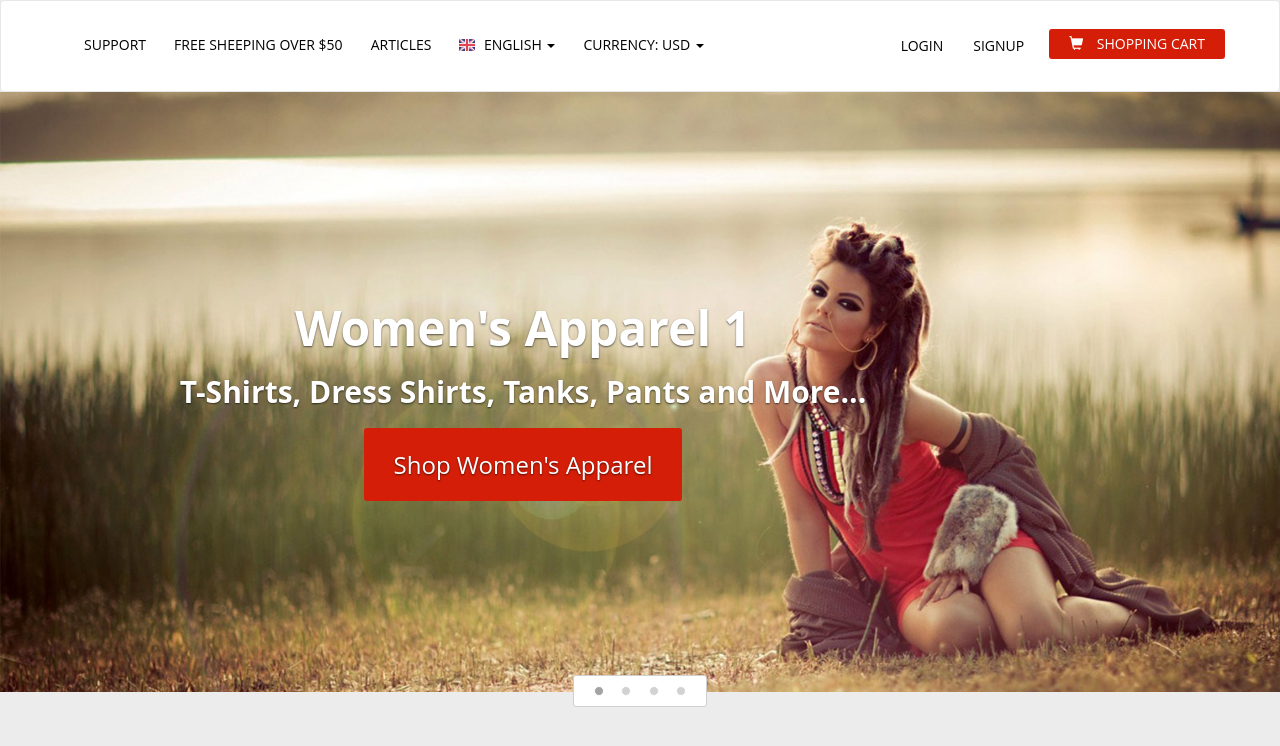
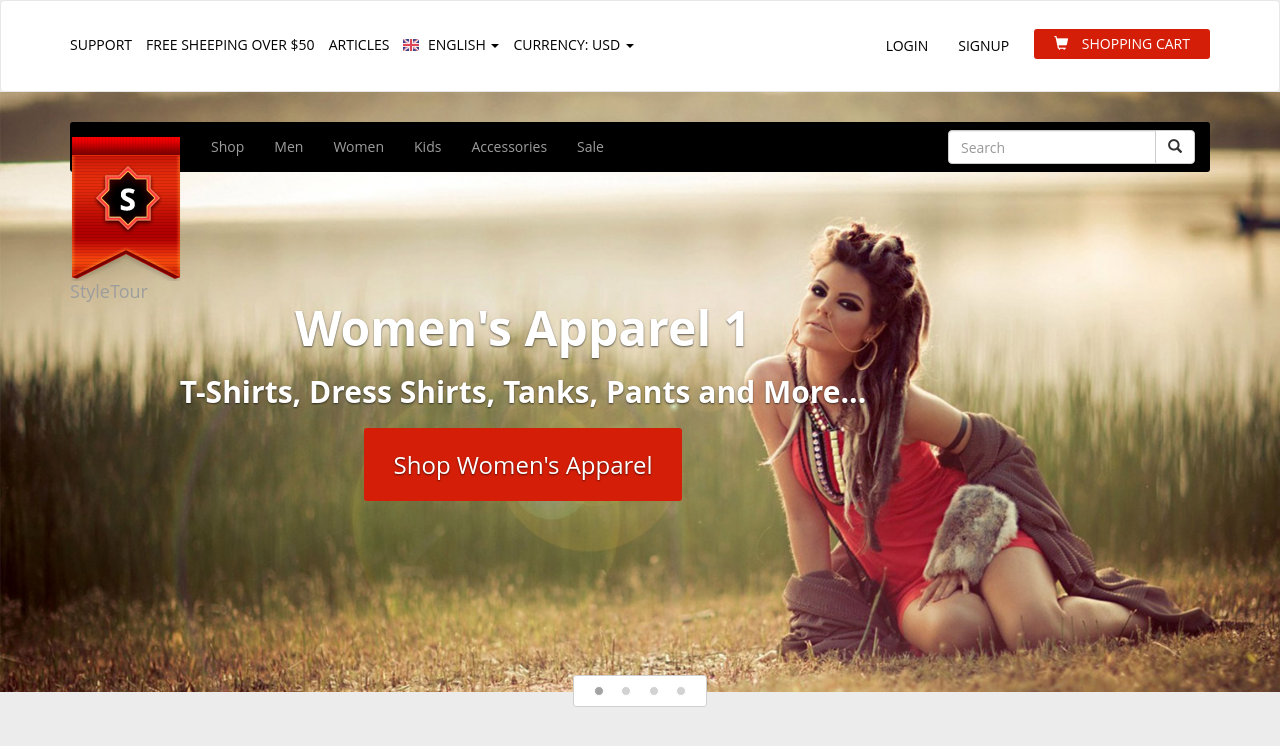
Before and after one commit to AndyMarg/styletour, a website: page public/index.html in a window 1280 px wide. Drawn offline with Linux system fonts and the light colour scheme.

Commit message:
Carousel main menu - temporary (Lesson 8 - 5:20)

```diff
--- a/public/index.html
+++ b/public/index.html
@@ -71,6 +71,46 @@
         </div> <!-- ./menu-top -->
 
         <div class="menu-carousel">
+
+            <div class="main-menu">
+                <nav class="navbar navbar-inverse">
+                    <div class="container">
+                        <div class="main-menu-bg">
+                            <div class="navbar-header">
+                                <button type="button" class="navbar-toggle collapsed" data-toggle="collapse" data-target="#bs-example-navbar-collapse-1">
+                                    <span class="icon-bar"></span>
+                                    <span class="icon-bar"></span>
+                                    <span class="icon-bar"></span>
+                                </button>
+                                <a href="#" class="navbar-brand"><img src="img/logo.png" alt=""><span>StyleTour</span></a>
+                            </div>
+
+                            <div class="collapse navbar-collapse" id="bs-example-navbar-collapse-1">
+                                <ul class="nav navbar-nav navbar-left">
+                                    <li><a href="#">Shop</a></li>
+                                    <li><a href="#">Men</a></li>
+                                    <li><a href="#">Women</a></li>
+                                    <li><a href="#">Kids</a></li>
+                                    <li><a href="#">Accessories</a></li>
+                                    <li><a href="#">Sale</a></li>
+
+                                </ul>
+                                <div class="nav navbar-nav navbar-right">
+                                    <form class="navbar-form navbar-left" method="GET" action="">
+                                        <div class="input-group">
+                                            <input type="text" class="form-control" placeholder="Search">
+                                            <span class="input-group-btn">
+                                                <button type="submit" class="btn btn-default" name="go"><i class="glyphicon glyphicon-search"></i></button>
+                                            </span>
+                                        </div>
+                                    </form>
+                                </div>
+                            </div> <!-- /.navbar-collapse -->
+                        </div> <!--./main-menu-bg -->
+                    </div> <!-- /.container -->
+                </nav>
+            </div> <!-- ./main-menu -->
+
             <div id="carousel" class="carousel fade" data-ride="carousel">
                 <!-- Indicators -->
                 <div class="indicators-wrap">
--- a/src/scss/header.scss
+++ b/src/scss/header.scss
@@ -25,7 +25,11 @@
 
 			& .navbar-left li > a {
 				padding: 14px;
+
+				&:first-child {padding-left: 0;}
 			}
+
+			& .navbar-right {margin-right: 0;}
 
 			& .btn-red {
 				margin-left: 10px;
--- /dev/null
+++ b/src/scss/main-menu.scss
@@ -0,0 +1,26 @@
+@import "partials/mixins";
+@import "partials/params";
+
+#header {
+
+    & .menu-carousel {
+        position: relative;
+    }
+
+    & .main-menu {
+        position: absolute;
+        z-index: 21;
+        width: 100%;
+        top: 30px;
+
+        & .navbar-inverse {
+            background: transparent;
+            border: none;
+        }
+
+        & .main-menu-bg {
+            background-color: #000;
+            border-radius: 3px;
+        }
+    }
+}
```
Also changed, not shown: public/css/bundle.min.css.
